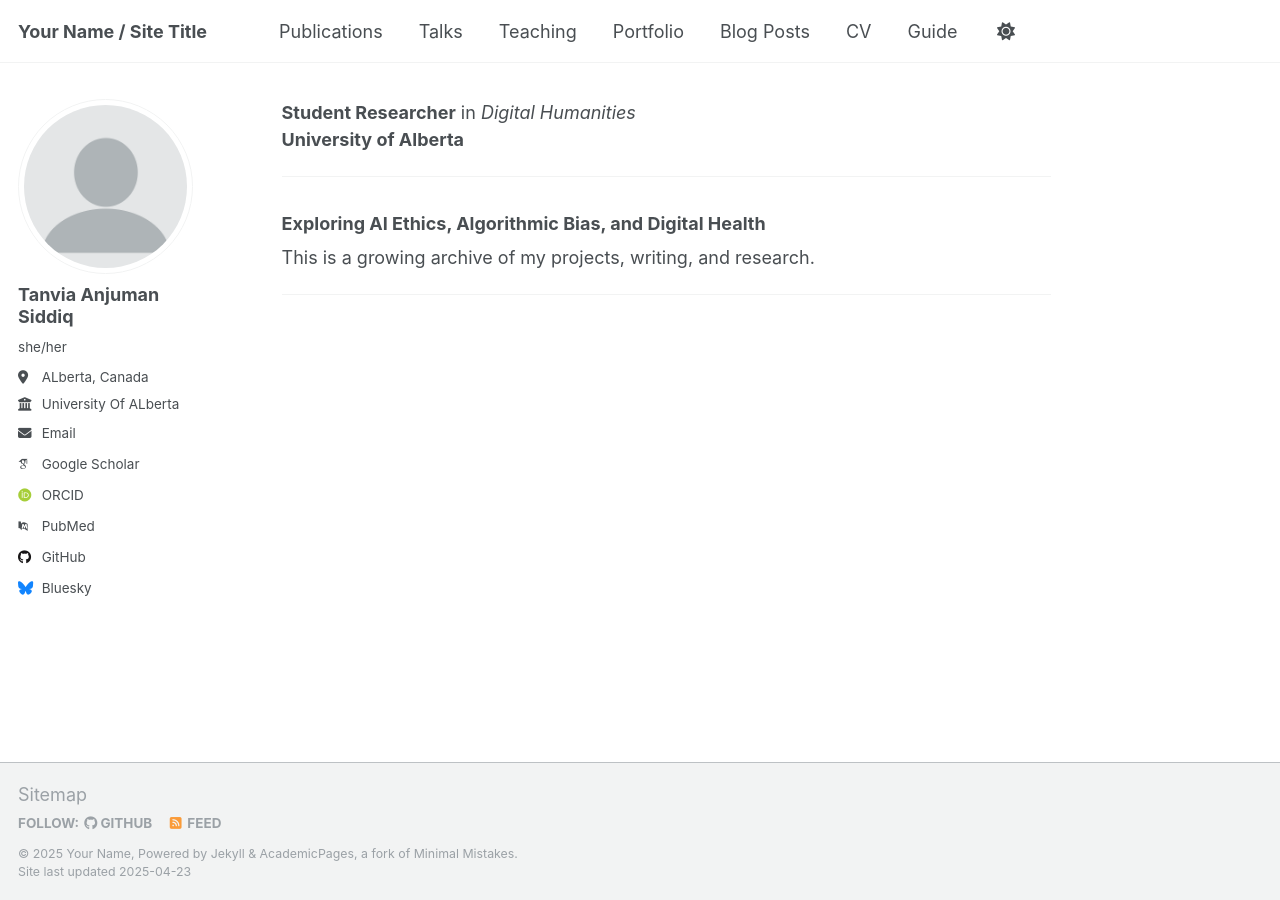
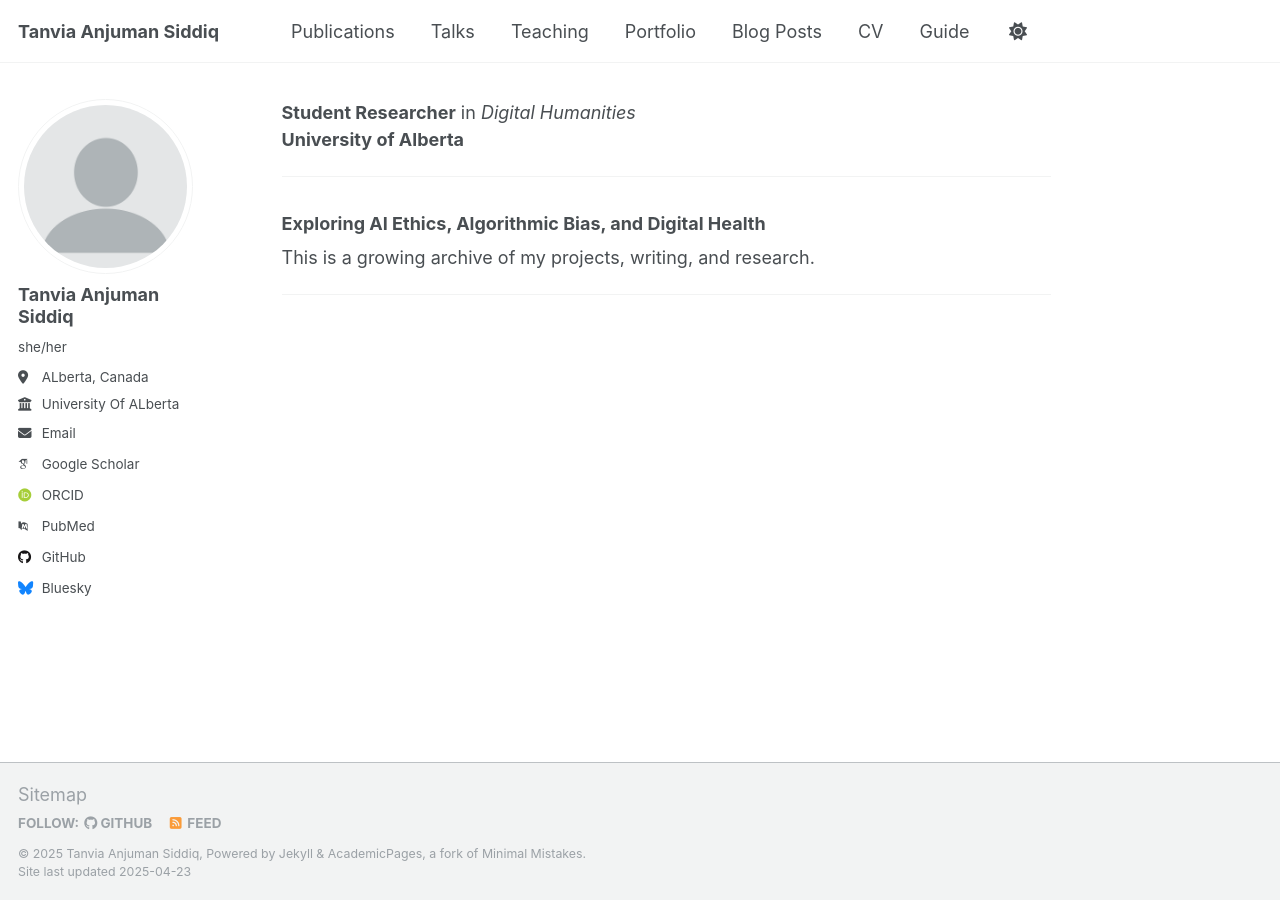
Before and after one commit to Tanvia13/mee, a Jekyll site: the page built from index.md, in a window 1280 px wide. Built offline with Jekyll 4.4.1, drawn with Linux system fonts in a browser that asks for light colours; some web fonts are replaced; our own code applies the rules of GitHub Pages for plain Markdown files.

Commit message:
Update _config.yml

```diff
--- a/_config.yml
+++ b/_config.yml
@@ -9,10 +9,10 @@
 # Basic Site Settings
 locale                   : "en-US"
 site_theme               : "default"
-title                    : "Your Name / Site Title"
+title                    : "Tanvia Anjuman Siddiq"
 title_separator          : "-"
-name                     : &name "Your Name"
-description              : &description "personal description"
+name                     : &name "Tanvia Anjuman Siddiq"
+description              : &description "Digital Humanities Researcher"
 url                      : https://academicpages.github.io # the base hostname & protocol for your site e.g. "https://[your GitHub username].github.io"
 baseurl                  : "" # the subpath of your site, e.g. "/blog"
 repository               : "academicpages/academicpages.github.io"
```
